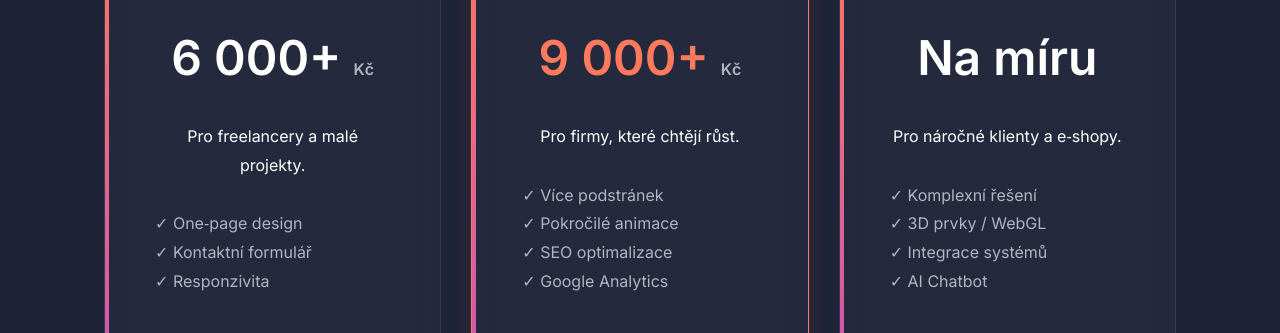
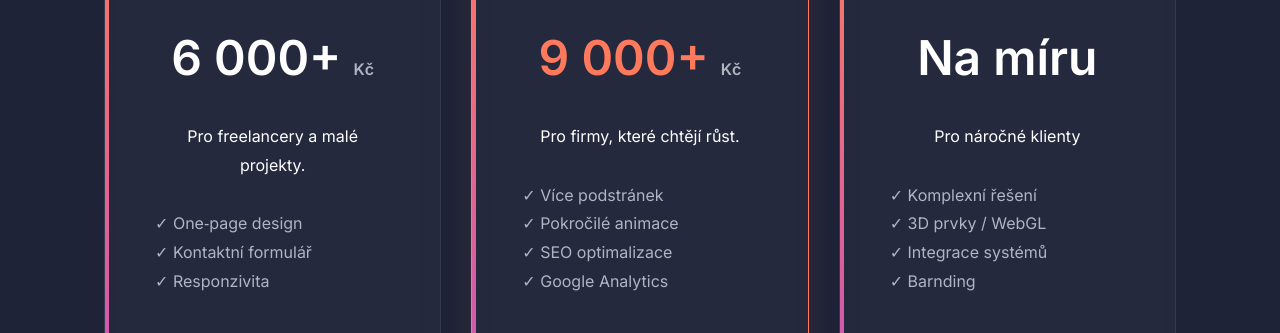
Before and after one commit to creviawebstudio-crypto/Crevia, a plain HTML site: page index.html in a window 1280 px wide. Shown: the part 6040-6373 px from the top of the page. Drawn offline with nearby package versions, Linux system fonts and the light colour scheme; a web font is replaced by a local one.

Commit message:
Update index.html

```diff
--- a/index.html
+++ b/index.html
@@ -564,12 +564,12 @@
         <div class="philo-card hover-trigger" style="text-align: center;">
           <h3 style="color: var(--text-gray); font-size: 1.2rem;">Premium</h3>
           <div style="font-size: 3rem; font-weight: 700; margin: 20px 0;">Na míru</div>
-          <p style="margin-bottom: 30px;">Pro náročné klienty a e‑shopy.</p>
+          <p style="margin-bottom: 30px;">Pro náročné klienty</p>
           <ul style="text-align: left; list-style: none; color: var(--text-gray); margin-bottom: 40px;">
             <li>✓ Komplexní řešení</li>
             <li>✓ 3D prvky / WebGL</li>
             <li>✓ Integrace systémů</li>
-            <li>✓ AI Chatbot</li>
+            <li>✓ Barnding</li>
           </ul>
           <a href="#contact" class="btn-main" style="background: transparent; border: 1px solid var(--white);">Konzultace</a>
         </div>
```
